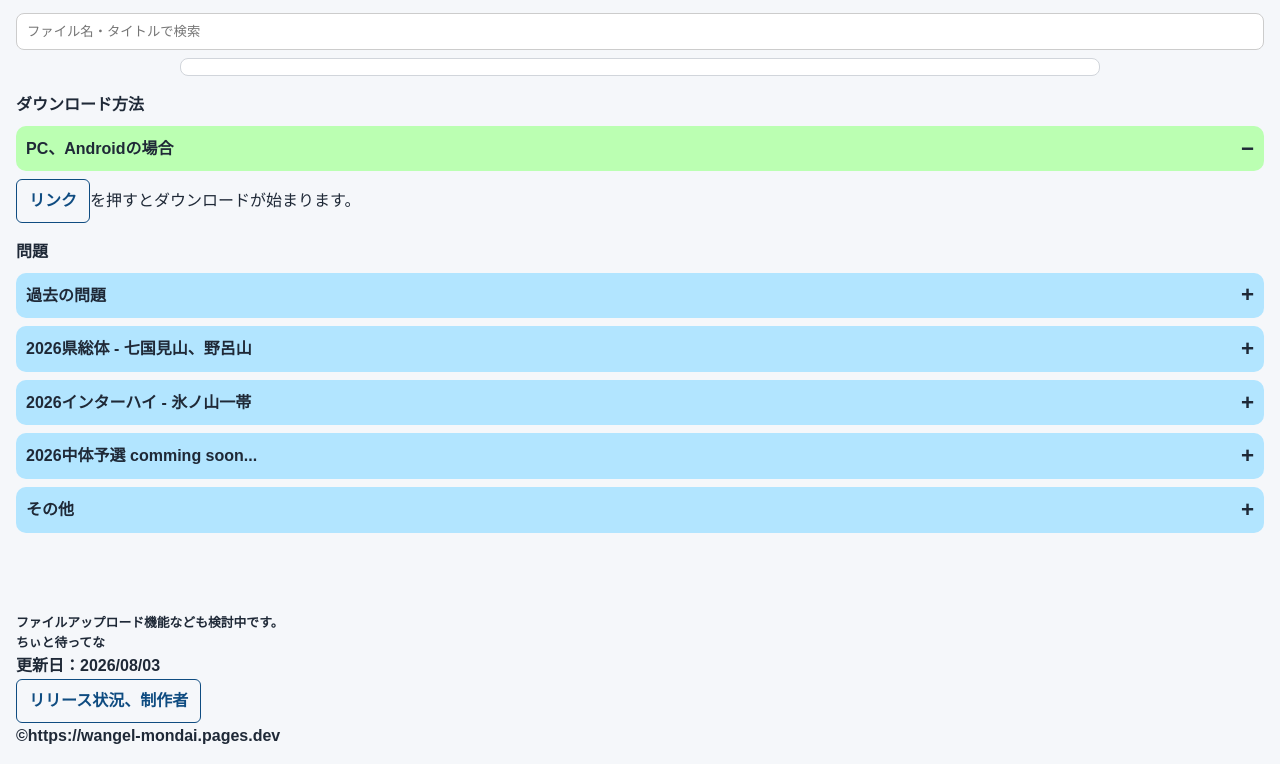
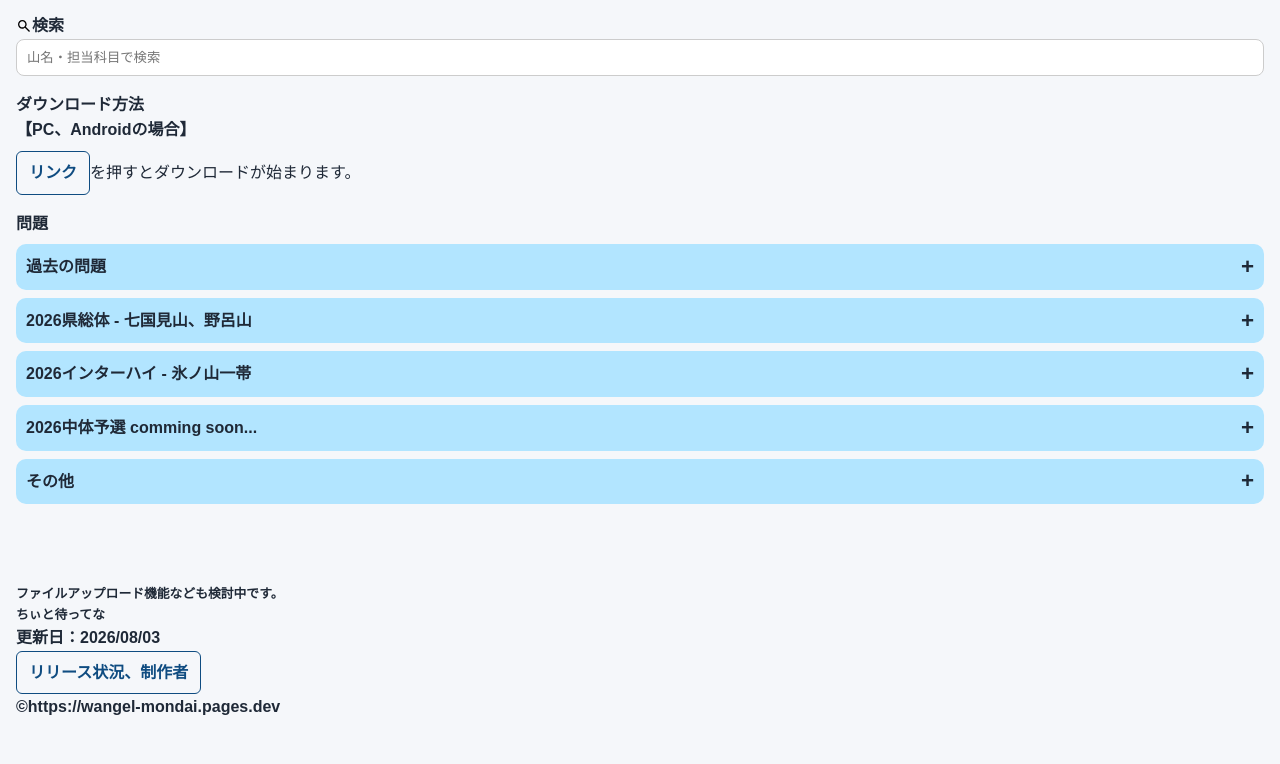
Before and after one commit to YamaDai-phy/wangel_mondai-website, a plain HTML site: page pdf.html in a window 1280 px wide. Shown: the part 54-818 px from the top of the page. Drawn offline with Linux system fonts and the light colour scheme.

Commit message:
検索機能の追加

```diff
--- a/pdf.html
+++ b/pdf.html
@@ -9,23 +9,29 @@
   </head>
   <body>
     <header><h1>書庫</h1></header>
-    <section class="search-section" style="margin:1rem;">
-      <input id="pdf-search" placeholder="ファイル名・タイトルで検索" style="width:100%;padding:10px;border-radius:8px;border:1px solid #ccc;" />
-      <div id="search-results" style="margin-top:0.5rem;"></div>
+    <section class="search-section">
+      <div class="search-label">
+        <svg width="1rem" height="1rem" xmlns="http://www.w3.org/2000/svg">
+          <image href="search-icon.svg" height="1rem" width="1rem" />
+        </svg>
+        <p>検索</p>
+      </div>
+      <input id="pdf-search" placeholder="山名・担当科目で検索" />
+      <div id="search-results"></div>
     </section>
     <section>
       <div class="dawnload-method">
         <p>ダウンロード方法</p>
         <div>
           <details class="method-ios">
-            <summary>iOSの場合（iOS26）</summary>
+            <summary>【iOSの場合（iOS26）】</summary>
             <p>
               <a style="width: fit-content; margin: 0">リンク</a
               >でpdfを開き右下のボタン（横三点）を押し共有を押し、「表示を増やす」を押し、「"ファイル"に保存」を押す。
             </p>
           </details>
           <details class="method-pc">
-            <summary>PC、Androidの場合</summary>
+            <summary>【PC、Androidの場合】</summary>
             <p>
               <a style="width: fit-content; margin: 0">リンク</a
               >を押すとダウンロードが始まります。
--- a/pdfdisplay.js
+++ b/pdfdisplay.js
@@ -156,6 +156,8 @@
       const searchInput = document.getElementById('pdf-search');
       const resultsBox = document.getElementById('search-results');
       function renderResults(matches) {
+        if (!resultsBox) return;
+        resultsBox.style.display = 'block';
         resultsBox.innerHTML = '';
         if (!matches || matches.length === 0) {
           resultsBox.textContent = '一致するファイルはありません。';
@@ -206,7 +208,7 @@
       if (searchInput) {
         searchInput.addEventListener('input', (e) => {
           const q = (e.target.value || '').trim().toLowerCase();
-          if (!q) { resultsBox.innerHTML = ''; return; }
+          if (!q) { if (resultsBox) { resultsBox.innerHTML = ''; resultsBox.style.display = 'none'; } return; }
           const matches = allPapers.filter(p => {
             return (p.title && p.title.toLowerCase().includes(q)) || (p.filename && p.filename.toLowerCase().includes(q)) || (p.category && p.category.toLowerCase().includes(q));
           }).slice(0, 100);
--- a/release.json
+++ b/release.json
@@ -3,7 +3,8 @@
     { "date": "2026/08/03", "note": "サイトを公開" },
     { "date": "2026/08/03", "note": "ダウンロード方法の追加" },
     { "date": "2026/08/03", "note": "クリック履歴の表示" },
-    { "date": "2026/08/03", "note": "リリース状況ページを追加" }
+    { "date": "2026/08/03", "note": "リリース状況ページを追加" },
+    { "date":"2026/08/03", "note": "検索機能の追加"}
   ],
   "upcoming": [
     { "note": "ファイルアップロード機能" },
--- a/style.css
+++ b/style.css
@@ -37,39 +37,14 @@ header {
   background-color: var(--border);
 }
 .details-section,
-.dawnload-method{
+.dawnload-method {
   margin: 1rem;
 }
-
-/* ダウンロード注意点 */
-.dawnload-method details {
-  margin: 0.5em 0;
+/* ダウンロード方法 */
+.method-ios summary,
+.method-pc summary{
+  list-style: none;
 }
-.dawnload-method summary {
-  display: block;
-  background: #bbffb2; /* 見出しの背景色 */
-  font-weight: bold;
-  position: relative;
-  list-style: none; /* 矢印を消す */
-  cursor: pointer;
-  padding: 10px 38px 10px 10px;
-  border-radius: 10px;
-}
-.dawnload-method summary::-webkit-details-marker {
-  display: none;
-}
-.dawnload-method summary::after {
-  content: "+";
-  font-size: 1.4em; /* 記号のサイズ */
-  position: absolute;
-  right: 10px;
-  top: 50%;
-  transform: translateY(-50%);
-}
-.dawnload-method details[open] summary::after {
-  content: "−";
-}
-
 .method-ios p,
 .method-pc p {
   margin: 0.5rem 0;
@@ -189,12 +164,12 @@ a:focus-visible {
 .accordion-2[open] .accordion__summary-2::after {
   content: "−";
 }
-footer{
+footer {
   margin: 5rem 1rem 1rem;
 }
 /* release.html */
 .release-body tbody tr td:nth-child(2n),
-.release-body tbody tr td:nth-child(3){
+.release-body tbody tr td:nth-child(3) {
   text-align: left;
 }
 
@@ -218,7 +193,21 @@ footer{
 }
 
 /* search results */
+.search-section{
+  margin: 1rem;
+}
+.search-label{
+  display: flex;
+  align-items: center;
+}
+#pdf-search {
+  width: 100%;
+  padding: 10px;
+  border-radius: 8px;
+  border: 1px solid #ccc;
+}
 #search-results {
+  display: none;
   width: min(920px, 100%);
   margin: 0.5rem auto 1rem;
   background: var(--surface);
@@ -226,19 +215,32 @@ footer{
   border-radius: 8px;
   padding: 0.5rem;
 }
+/* hide until used */
 .search-item {
   padding: 0.5rem;
   cursor: pointer;
   border-bottom: 1px solid var(--border);
 }
-.search-item:hover { background: #fff3f3; }
+.search-item:hover {
+  background: #fff3f3;
+}
 
 @keyframes flashRed {
-  0% { background-color: transparent; }
-  25% { background-color: #ffb3b3; }
-  50% { background-color: transparent; }
-  75% { background-color: #ffb3b3; }
-  100% { background-color: transparent; }
+  0% {
+    background-color: transparent;
+  }
+  25% {
+    background-color: #ffb3b3;
+  }
+  50% {
+    background-color: transparent;
+  }
+  75% {
+    background-color: #ffb3b3;
+  }
+  100% {
+    background-color: transparent;
+  }
 }
 .flash-red {
   animation: flashRed 1s ease-in-out 0s 3;
```
Also changed, not shown: search-icon.svg (added).
